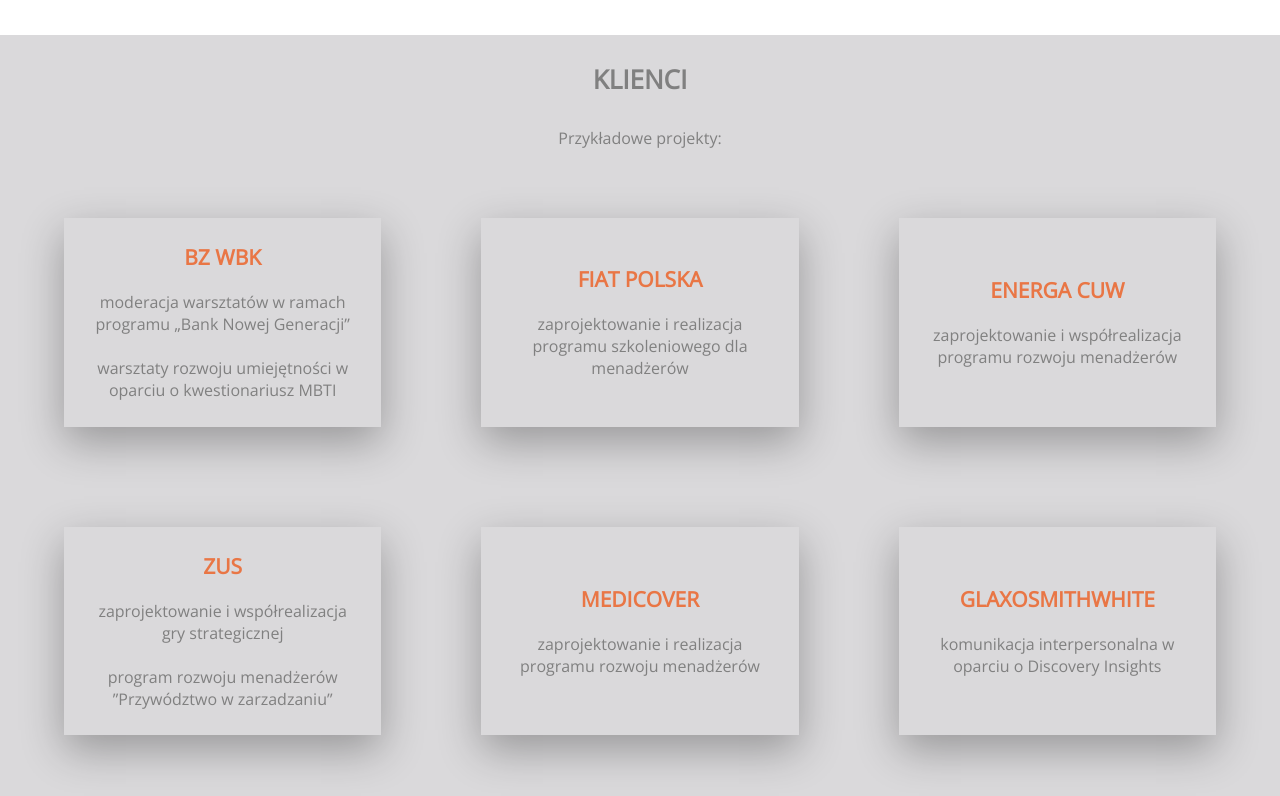
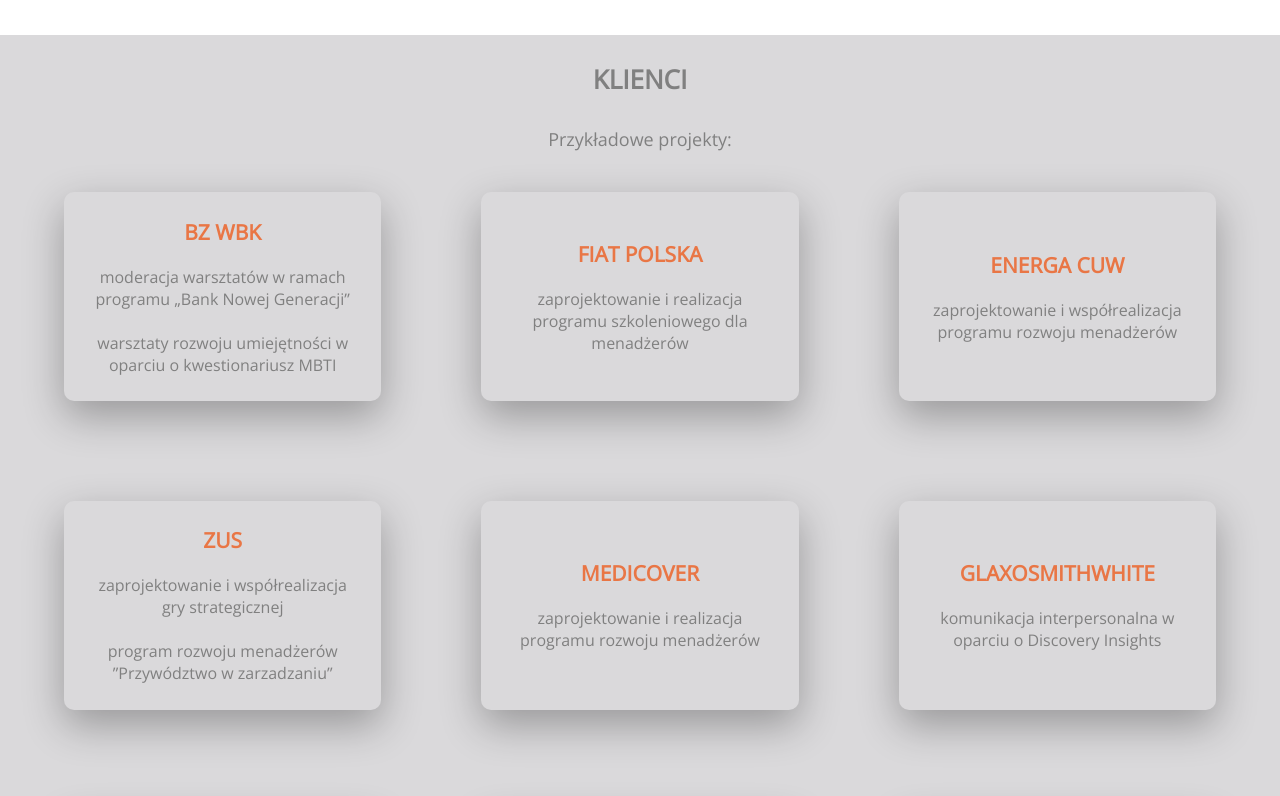
Before and after one commit to Malga90/IHRM, a website: page index.html in a window 1280 px wide. Shown: the part 3764-4560 px from the top of the page. Drawn offline with nearby package versions, Linux system fonts and the light colour scheme.

Commit message:
improvement in css in clients section

```diff
--- a/src/scss/style.scss
+++ b/src/scss/style.scss
@@ -121,7 +121,7 @@
 }
 
 .paragraph {
-    font-size: 1.6rem;
+    font-size: 1.8rem;
 }
 
 .grid-container {
@@ -130,10 +130,11 @@
     grid-template-columns: repeat(3, 1fr);
     grid-template-rows: repeat(3, minmax(15rem, min-content));
     grid-gap: 10rem;
-    padding: 5%;
+    padding: 3% 5%;
 
     & > * {
         box-shadow: 0 1.5rem 4rem rgba(0,0,0, .3);
+        border-radius: 10px;
     }
 }
 
```
Also changed, not shown: dist/css/style.css, dist/css/style.min.css.
